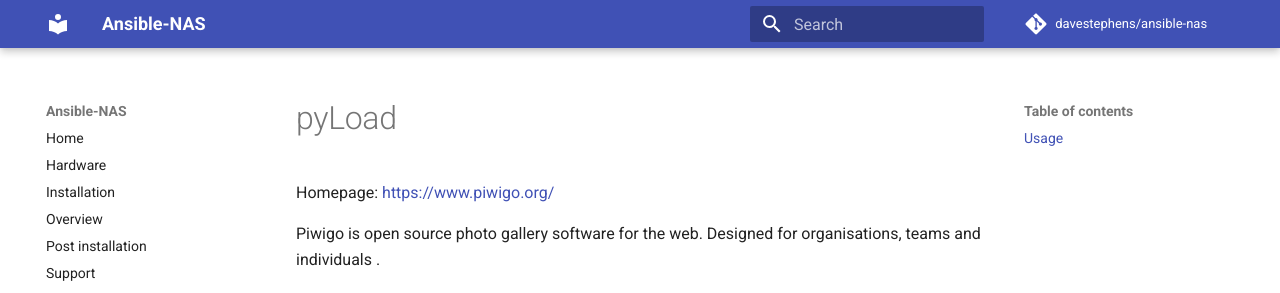
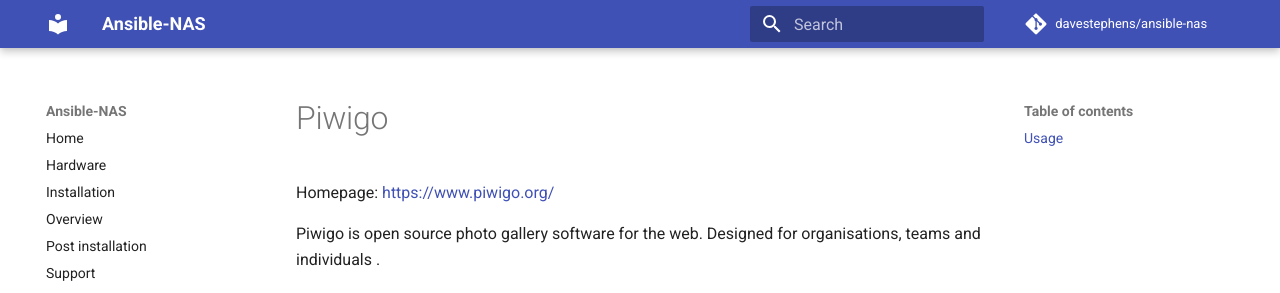
Before and after one commit to davestephens/ansible-nas, an MkDocs documentation site: the page built from docs/applications/piwigo.md, in a window 1280 px wide. Shown: the top 293 px of the page. Built offline with MkDocs 1.6.1 and Material for MkDocs 9.7.7, drawn with Linux system fonts in a browser that asks for light colours; comment, search, counter and statistics services are not loaded.

Commit message:
Fix a typo

```diff
--- a/docs/applications/piwigo.md
+++ b/docs/applications/piwigo.md
@@ -1,4 +1,4 @@
-# pyLoad
+# Piwigo
 
 Homepage: [https://www.piwigo.org/](https://www.piwigo.org/)
 
```
